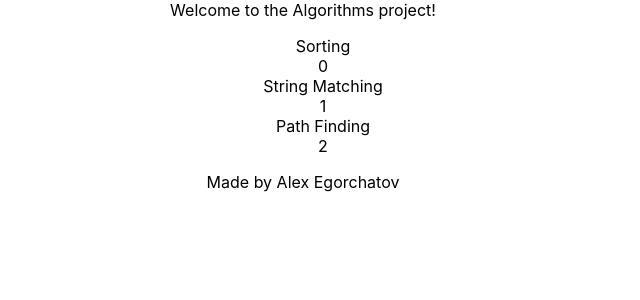
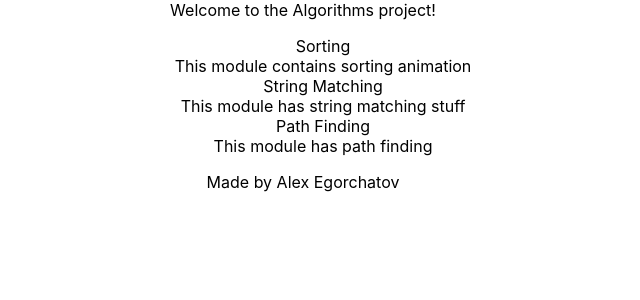
Before and after one commit to AlexEgorchatov/Algorithms, a React (Create React App) app in the folder frontend/: page / in a window 1280 px wide. Shown: the top 300 px of the page, without its empty margins (337-977 px from the left). Built offline with nearby package versions, Linux system fonts and the light colour scheme.

Commit message:
Added Sorting, String Matching and Path Finding module pages.

```diff
--- a/frontend/src/Module.tsx
+++ b/frontend/src/Module.tsx
@@ -1,13 +1,32 @@
 import React from 'react';
 import { ModuleData } from './ModuleData';
+import { ModuleEnumeration } from './ModuleEnumeration';
+import { SortingModule } from './SortingModule';
+import { StringMatchingModule } from './StringMatchingModule';
+import { PathFindingModule } from './PathFindingModule';
 
 interface Props {
   data: ModuleData;
 }
 
-export const Module = ({ data }: Props) => (
-  <div>
-    <div>{data.title}</div>
-    <div>{data.moduleId}</div>
-  </div>
-);
+export const Module = ({ data }: Props) => {
+  const module = () => {
+    switch (data.moduleType) {
+      case ModuleEnumeration.Sorting:
+        return <SortingModule />;
+
+      case ModuleEnumeration.StringMatching:
+        return <StringMatchingModule />;
+
+      case ModuleEnumeration.PathFinding:
+        return <PathFindingModule />;
+    }
+  };
+
+  return (
+    <div>
+      <div>{data.title}</div>
+      {module()}
+    </div>
+  );
+};
--- a/frontend/src/ModuleData.ts
+++ b/frontend/src/ModuleData.ts
@@ -1,24 +1,20 @@
 import { ModuleEnumeration } from './ModuleEnumeration';
 
 export interface ModuleData {
-  moduleId: number;
   moduleType: ModuleEnumeration;
   title: string;
 }
 
 export const modules: ModuleData[] = [
   {
-    moduleId: 0,
     moduleType: ModuleEnumeration.Sorting,
     title: 'Sorting',
   },
   {
-    moduleId: 1,
     moduleType: ModuleEnumeration.StringMatching,
     title: 'String Matching',
   },
   {
-    moduleId: 2,
     moduleType: ModuleEnumeration.PathFinding,
     title: 'Path Finding',
   },
--- /dev/null
+++ b/frontend/src/PathFindingModule.tsx
@@ -0,0 +1,5 @@
+import React from 'react';
+
+export const PathFindingModule = () => {
+  return <div>This module has path finding</div>;
+};
--- /dev/null
+++ b/frontend/src/SortingModule.tsx
@@ -0,0 +1,5 @@
+import React from 'react';
+
+export const SortingModule = () => {
+  return <div>This module contains sorting animation</div>;
+};
--- /dev/null
+++ b/frontend/src/StringMatchingModule.tsx
@@ -0,0 +1,5 @@
+import React from 'react';
+
+export const StringMatchingModule = () => {
+  return <div>This module has string matching stuff</div>;
+};
```
